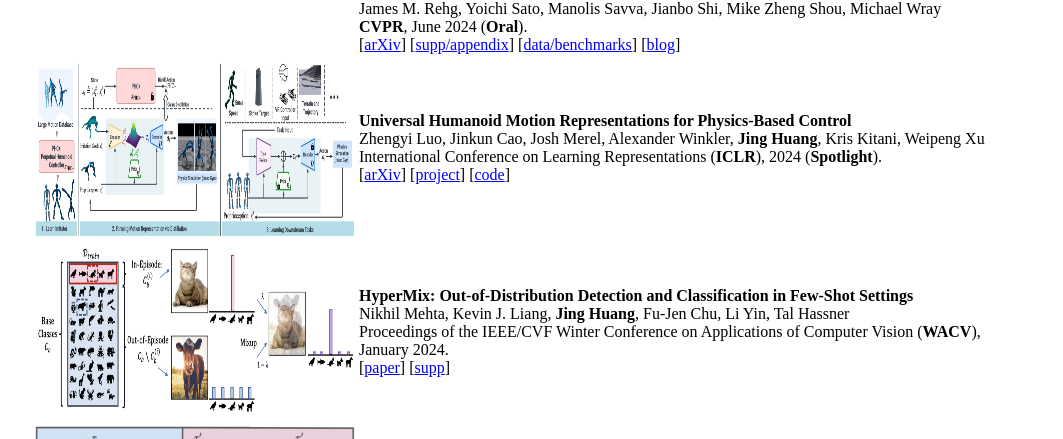
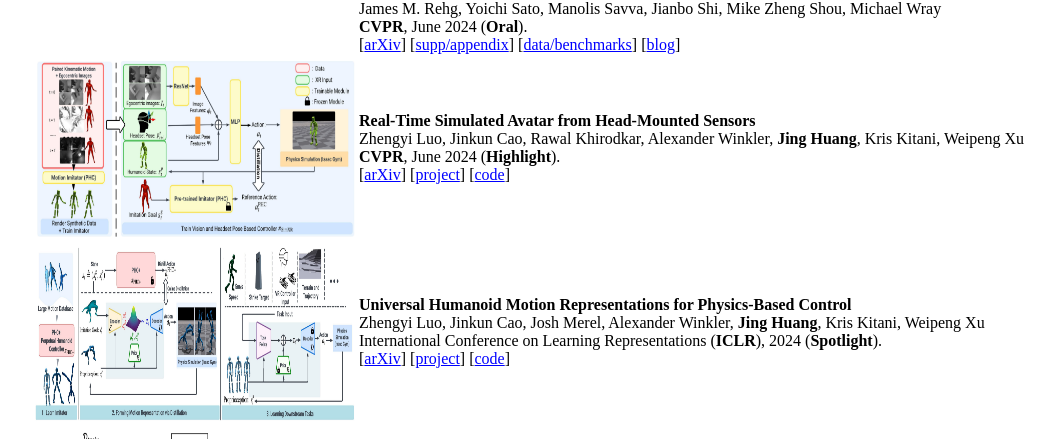
Before and after one commit to SuperIRabbit/SuperIRabbit.github.io, a plain HTML site: page index.html in a window 1280 px wide. Shown: the part 794-1233 px from the top of the page, without its empty margins (108-1171 px from the left). Drawn offline with Linux system fonts and the light colour scheme.

Commit message:
add simxr

```diff
--- a/index.html
+++ b/index.html
@@ -146,6 +146,20 @@ body {
                     [<a href="https://www.cs.utexas.edu/~grauman/papers/ego-exo4d-supp-CVPR2024.pdf">supp/appendix</a>]
                     [<a href="https://ego-exo4d-data.org/">data/benchmarks</a>]
                     [<a href='https://ai.meta.com/blog/ego-exo4d-video-learning-perception/'>blog</a>]
+                </td>
+            </tr>
+            <tr>
+                <td>
+                    <img width=320 height=180 border=0 src="img/2024_cvpr_simxr.png">
+                </td>
+                <td>
+                    <b>Real-Time Simulated Avatar from Head-Mounted Sensors</b><br>
+                    Zhengyi Luo, Jinkun Cao, Rawal Khirodkar, Alexander Winkler, <b>Jing Huang</b>, Kris Kitani, Weipeng Xu<br>
+                    <b>CVPR</b>, June 2024 (<b>Highlight</b>).
+                    <br>
+                    [<a href="https://arxiv.org/abs/2403.06862">arXiv</a>]
+                    [<a href="https://www.zhengyiluo.com/SimXR-Site/">project</a>]
+                    [<a href="https://github.com/ZhengyiLuo/SimXR">code</a>]
                 </td>
             </tr>
             <tr>
```
Also changed, not shown: img/2024_cvpr_simxr.png (added).
